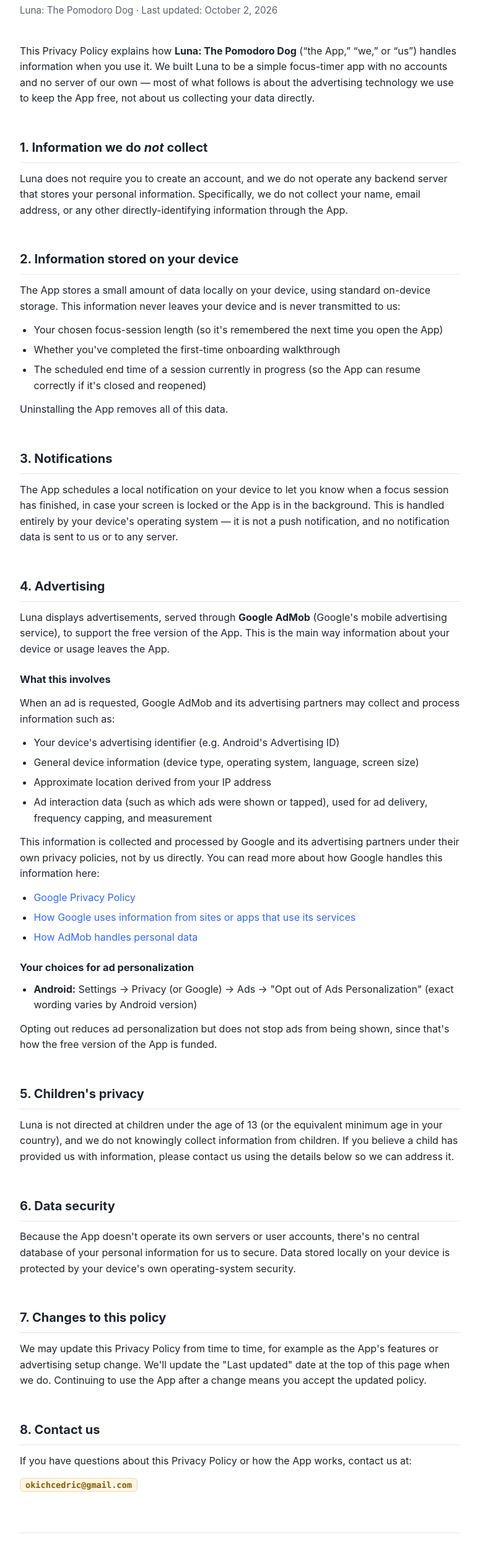
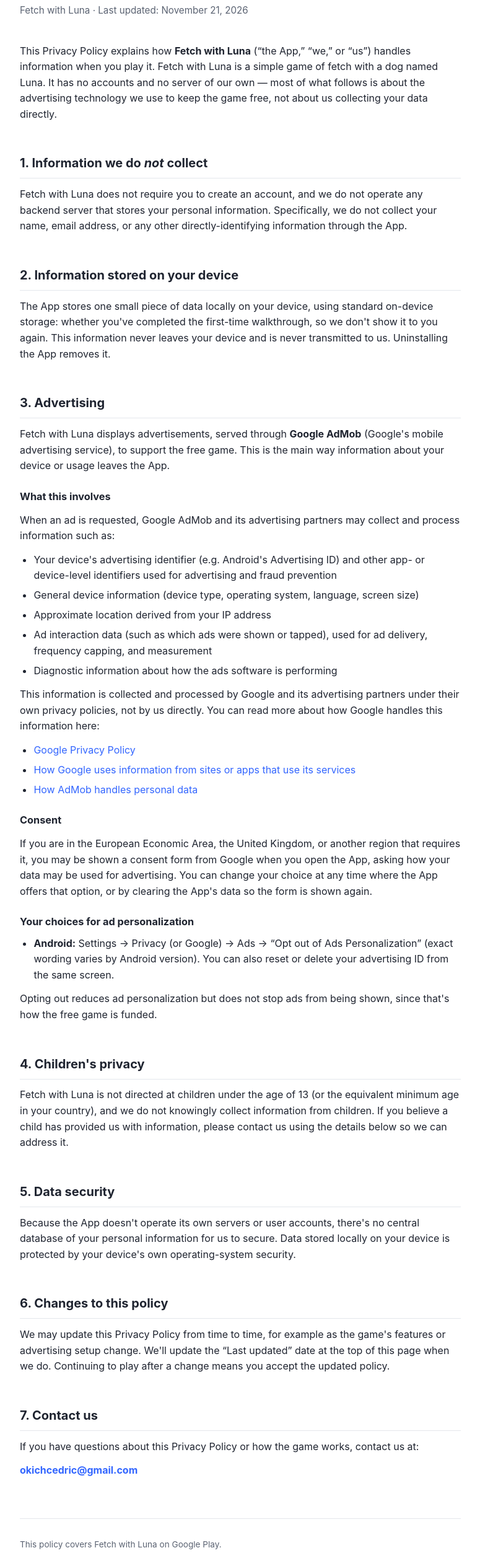
Before and after one commit to okichcedric-cpu/PrivacyPolicies, a plain HTML site: page index.html in a window 1280 px wide. Shown: the part 110-2616 px from the top of the page at 62% size, without its empty margins (252-1027 px from the left). Drawn offline with Linux system fonts and the light colour scheme.

Commit message:
Update index.html

```diff
--- a/index.html
+++ b/index.html
@@ -1,9 +1,9 @@
-<!doctype html>
+<!DOCTYPE html>
 <html lang="en">
 <head>
 <meta charset="UTF-8" />
 <meta name="viewport" content="width=device-width, initial-scale=1.0" />
-    <title>Privacy Policy — Luna: The Pomodoro Dog</title>
+<title>Privacy Policy — Fetch with Luna</title>
 <style>
   :root {
     --text: #1f2430;
@@ -11,18 +11,13 @@
     --bg: #ffffff;
     --accent: #3366ff;
     --border: #e4e7ec;
-        --callout-bg: #f3f6ff;
   }
-      * {
-        box-sizing: border-box;
-      }
+  * { box-sizing: border-box; }
   body {
     margin: 0;
     background: var(--bg);
     color: var(--text);
-        font-family:
-          -apple-system, BlinkMacSystemFont, "Segoe UI", Roboto, Helvetica,
-          Arial, sans-serif;
+    font-family: -apple-system, BlinkMacSystemFont, "Segoe UI", Roboto, Helvetica, Arial, sans-serif;
     line-height: 1.6;
   }
   .page {
@@ -54,60 +49,11 @@
     margin-top: 1.4em;
     margin-bottom: 0.4em;
   }
-      p {
-        margin: 0.8em 0;
-      }
-      ul {
-        margin: 0.6em 0;
-        padding-left: 1.4em;
-      }
-      li {
-        margin: 0.4em 0;
-      }
-      a {
-        color: var(--accent);
-        text-decoration: none;
-      }
-      a:hover {
-        text-decoration: underline;
-      }
-      .callout {
-        background: var(--callout-bg);
-        border: 1px solid #d7e0ff;
-        border-radius: 10px;
-        padding: 16px 20px;
-        margin: 20px 0 36px;
-        font-size: 0.92rem;
-        color: #2b3a67;
-      }
-      .callout strong {
-        color: #1d2b57;
-      }
-      .todo {
-        background: #fff6e5;
-        border: 1px solid #f0d9a6;
-        border-radius: 6px;
-        padding: 2px 8px;
-        font-family: ui-monospace, SFMono-Regular, Menlo, Consolas, monospace;
-        font-size: 0.85em;
-        color: #8a5a00;
-      }
-      table {
-        width: 100%;
-        border-collapse: collapse;
-        margin: 1em 0;
-        font-size: 0.93rem;
-      }
-      th,
-      td {
-        text-align: left;
-        padding: 10px 12px;
-        border: 1px solid var(--border);
-        vertical-align: top;
-      }
-      th {
-        background: #fafbfc;
-      }
+  p { margin: 0.8em 0; }
+  ul { margin: 0.6em 0; padding-left: 1.4em; }
+  li { margin: 0.4em 0; }
+  a { color: var(--accent); text-decoration: none; }
+  a:hover { text-decoration: underline; }
   footer {
     margin-top: 64px;
     padding-top: 20px;
@@ -119,174 +65,96 @@
 </head>
 <body>
 <div class="page">
+
   <header class="hero">
     <h1>Privacy Policy</h1>
-        <p class="sub">
-          Luna: The Pomodoro Dog &middot; Last updated: October 2, 2026
-        </p>
+    <p class="sub">Fetch with Luna &middot; Last updated: November 21, 2026</p>
   </header>
 
   <p>
-        This Privacy Policy explains how
-        <strong>Luna: The Pomodoro Dog</strong> (&ldquo;the App,&rdquo;
-        &ldquo;we,&rdquo; or &ldquo;us&rdquo;) handles information when you use
-        it. We built Luna to be a simple focus-timer app with no accounts and no
-        server of our own &mdash; most of what follows is about the advertising
-        technology we use to keep the App free, not about us collecting your
-        data directly.
+    This Privacy Policy explains how <strong>Fetch with Luna</strong> (&ldquo;the App,&rdquo;
+    &ldquo;we,&rdquo; or &ldquo;us&rdquo;) handles information when you play it. Fetch with Luna is a
+    simple game of fetch with a dog named Luna. It has no accounts and no server of our own &mdash;
+    most of what follows is about the advertising technology we use to keep the game free, not about
+    us collecting your data directly.
   </p>
 
   <h2>1. Information we do <em>not</em> collect</h2>
-      <p>
-        Luna does not require you to create an account, and we do not operate
-        any backend server that stores your personal information. Specifically,
-        we do not collect your name, email address, or any other
-        directly-identifying information through the App.
-      </p>
+  <p>Fetch with Luna does not require you to create an account, and we do not operate any backend
+  server that stores your personal information. Specifically, we do not collect your name, email
+  address, or any other directly-identifying information through the App.</p>
 
   <h2>2. Information stored on your device</h2>
-      <p>
-        The App stores a small amount of data locally on your device, using
-        standard on-device storage. This information never leaves your device
-        and is never transmitted to us:
-      </p>
-      <ul>
-        <li>
-          Your chosen focus-session length (so it's remembered the next time you
-          open the App)
-        </li>
-        <li>Whether you've completed the first-time onboarding walkthrough</li>
-        <li>
-          The scheduled end time of a session currently in progress (so the App
-          can resume correctly if it's closed and reopened)
-        </li>
-      </ul>
-      <p>Uninstalling the App removes all of this data.</p>
+  <p>The App stores one small piece of data locally on your device, using standard on-device
+  storage: whether you've completed the first-time walkthrough, so we don't show it to you again.
+  This information never leaves your device and is never transmitted to us. Uninstalling the App
+  removes it.</p>
 
-      <h2>3. Notifications</h2>
-      <p>
-        The App schedules a local notification on your device to let you know
-        when a focus session has finished, in case your screen is locked or the
-        App is in the background. This is handled entirely by your device's
-        operating system &mdash; it is not a push notification, and no
-        notification data is sent to us or to any server.
-      </p>
-
-      <h2>4. Advertising</h2>
-      <p>
-        Luna displays advertisements, served through
-        <strong>Google AdMob</strong> (Google's mobile advertising service), to
-        support the free version of the App. This is the main way information
-        about your device or usage leaves the App.
-      </p>
+  <h2>3. Advertising</h2>
+  <p>Fetch with Luna displays advertisements, served through <strong>Google AdMob</strong>
+  (Google's mobile advertising service), to support the free game. This is the main way information
+  about your device or usage leaves the App.</p>
 
   <h3>What this involves</h3>
-      <p>
-        When an ad is requested, Google AdMob and its advertising partners may
-        collect and process information such as:
-      </p>
+  <p>When an ad is requested, Google AdMob and its advertising partners may collect and process
+  information such as:</p>
   <ul>
-        <li>
-          Your device's advertising identifier (e.g. Android's Advertising ID)
-        </li>
-        <li>
-          General device information (device type, operating system, language,
-          screen size)
-        </li>
+    <li>Your device's advertising identifier (e.g. Android's Advertising ID) and other
+    app- or device-level identifiers used for advertising and fraud prevention</li>
+    <li>General device information (device type, operating system, language, screen size)</li>
     <li>Approximate location derived from your IP address</li>
-        <li>
-          Ad interaction data (such as which ads were shown or tapped), used for
-          ad delivery, frequency capping, and measurement
-        </li>
+    <li>Ad interaction data (such as which ads were shown or tapped), used for ad delivery,
+    frequency capping, and measurement</li>
+    <li>Diagnostic information about how the ads software is performing</li>
   </ul>
-      <p>
-        This information is collected and processed by Google and its
-        advertising partners under their own privacy policies, not by us
-        directly. You can read more about how Google handles this information
-        here:
-      </p>
+  <p>This information is collected and processed by Google and its advertising partners under their
+  own privacy policies, not by us directly. You can read more about how Google handles this
+  information here:</p>
   <ul>
-        <li>
-          <a
-            href="https://policies.google.com/privacy"
-            target="_blank"
-            rel="noopener"
-            >Google Privacy Policy</a
-          >
-        </li>
-        <li>
-          <a
-            href="https://policies.google.com/technologies/partner-sites"
-            target="_blank"
-            rel="noopener"
-            >How Google uses information from sites or apps that use its
-            services</a
-          >
-        </li>
-        <li>
-          <a
-            href="https://support.google.com/admob/answer/6128543"
-            target="_blank"
-            rel="noopener"
-            >How AdMob handles personal data</a
-          >
-        </li>
+    <li><a href="https://policies.google.com/privacy" target="_blank" rel="noopener">Google Privacy Policy</a></li>
+    <li><a href="https://policies.google.com/technologies/partner-sites" target="_blank" rel="noopener">How Google uses information from sites or apps that use its services</a></li>
+    <li><a href="https://support.google.com/admob/answer/6128543" target="_blank" rel="noopener">How AdMob handles personal data</a></li>
   </ul>
+
+  <h3>Consent</h3>
+  <p>If you are in the European Economic Area, the United Kingdom, or another region that requires
+  it, you may be shown a consent form from Google when you open the App, asking how your data may be
+  used for advertising. You can change your choice at any time where the App offers that option, or
+  by clearing the App's data so the form is shown again.</p>
+
   <h3>Your choices for ad personalization</h3>
   <ul>
-        <li>
-          <strong>Android:</strong> Settings &rarr; Privacy (or Google) &rarr;
-          Ads &rarr; "Opt out of Ads Personalization" (exact wording varies by
-          Android version)
-        </li>
+    <li><strong>Android:</strong> Settings &rarr; Privacy (or Google) &rarr; Ads &rarr; &ldquo;Opt out
+    of Ads Personalization&rdquo; (exact wording varies by Android version). You can also reset or
+    delete your advertising ID from the same screen.</li>
   </ul>
-      <p>
-        Opting out reduces ad personalization but does not stop ads from being
-        shown, since that's how the free version of the App is funded.
-      </p>
+  <p>Opting out reduces ad personalization but does not stop ads from being shown, since that's how
+  the free game is funded.</p>
 
-      <h2>5. Children's privacy</h2>
-      <p>
-        Luna is not directed at children under the age of 13 (or the equivalent
-        minimum age in your country), and we do not knowingly collect
-        information from children. If you believe a child has provided us with
-        information, please contact us using the details below so we can address
-        it.
-      </p>
+  <h2>4. Children's privacy</h2>
+  <p>Fetch with Luna is not directed at children under the age of 13 (or the equivalent minimum age
+  in your country), and we do not knowingly collect information from children. If you believe a
+  child has provided us with information, please contact us using the details below so we can
+  address it.</p>
 
-      <h2>6. Data security</h2>
-      <p>
-        Because the App doesn't operate its own servers or user accounts,
-        there's no central database of your personal information for us to
-        secure. Data stored locally on your device is protected by your device's
-        own operating-system security.
-      </p>
+  <h2>5. Data security</h2>
+  <p>Because the App doesn't operate its own servers or user accounts, there's no central database
+  of your personal information for us to secure. Data stored locally on your device is protected by
+  your device's own operating-system security.</p>
 
-      <h2>7. Changes to this policy</h2>
-      <p>
-        We may update this Privacy Policy from time to time, for example as the
-        App's features or advertising setup change. We'll update the "Last
-        updated" date at the top of this page when we do. Continuing to use the
-        App after a change means you accept the updated policy.
-      </p>
+  <h2>6. Changes to this policy</h2>
+  <p>We may update this Privacy Policy from time to time, for example as the game's features or
+  advertising setup change. We'll update the &ldquo;Last updated&rdquo; date at the top of this page
+  when we do. Continuing to play after a change means you accept the updated policy.</p>
 
-      <h2>8. Contact us</h2>
-      <p>
-        If you have questions about this Privacy Policy or how the App works,
-        contact us at:
-      </p>
-      <p>
-        <strong><span class="todo">okichcedric@gmail.com</span></strong>
-      </p>
+  <h2>7. Contact us</h2>
+  <p>If you have questions about this Privacy Policy or how the game works, contact us at:</p>
+  <p><strong><a href="mailto:okichcedric@gmail.com">okichcedric@gmail.com</a></strong></p>
 
   <footer>
-        <p>
-          This policy covers Luna: The Pomodoro Dog across the platforms it's
-          published on. Google Play and the App Store both require apps that
-          show ads to link to a privacy policy like this one in their store
-          listing.
-        </p>
+    <p>This policy covers Fetch with Luna on Google Play.</p>
   </footer>
+
 </div>
 </body>
 </html>
```
Lines whose indentation alone changed are shown as unchanged.
